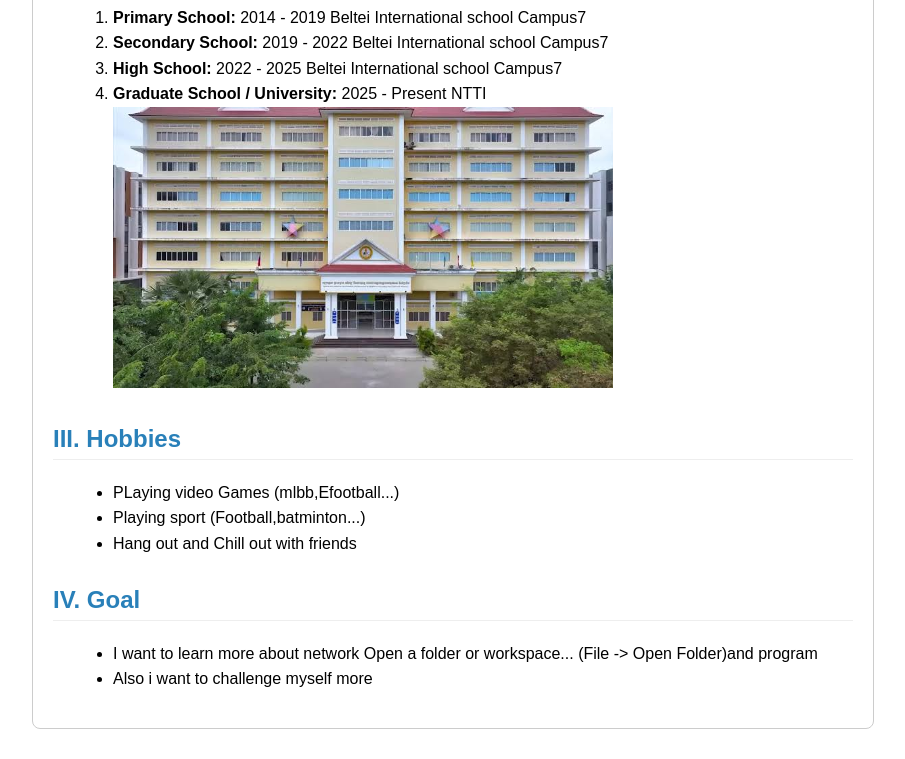
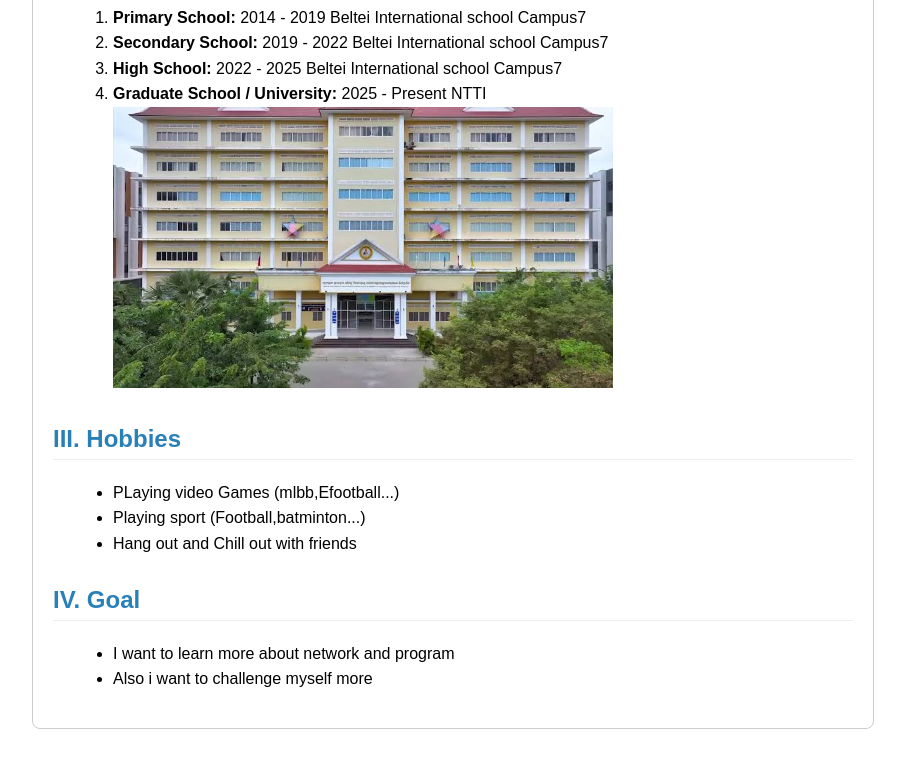
Before and after one commit to ChanrithPunnreay/yess, a plain HTML site: page index.html in a window 1280 px wide. Shown: the part 1065-1824 px from the top of the page, without its empty margins (187-1092 px from the left). Drawn offline with Linux system fonts and the light colour scheme.

```diff
--- a/index.html
+++ b/index.html
@@ -67,7 +67,7 @@
     <!-- ផ្នែកទី ៤៖ ចំណង់ចំណូលចិត្ត -->
     <h2>IV. Goal </h2>
     <ul>
-        <li>I want to learn more about network Open a folder or workspace... (File -> Open Folder)and program</li>
+        <li>I want to learn more about network and program</li>
         <li>Also i want to challenge myself more</li>
     </ul>
 
```
